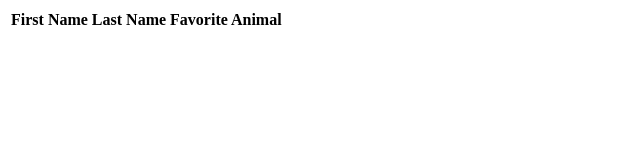
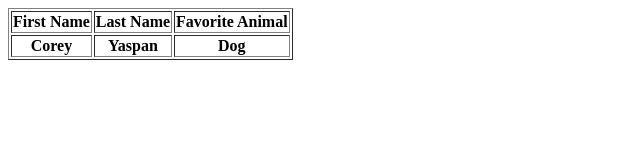
Before and after one commit to cspan00/html-exercise-, a plain HTML site: page favorites.html in a window 1280 px wide. Shown: the whole page, without its empty margins (0-640 px from the left). Drawn offline with Linux system fonts and the light colour scheme.

Commit message:
add elements to favorites.html and added border

```diff
--- a/favorites.html
+++ b/favorites.html
@@ -5,11 +5,18 @@
   <title>Document</title>
 </head>
 <body>
-<table>
+<table border="1">
   <tr>
     <th>First Name</th>
     <th>Last Name</th>
     <th> Favorite Animal</th>
+  </tr>
+  <tr>
+    <th> Corey </th>
+    <th>Yaspan</th>
+    <th>Dog</th>
+  </tr>
+
 
 </body>
 </html>
```
